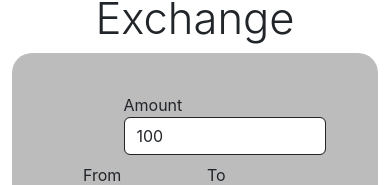
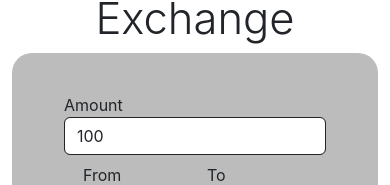
Before and after one commit to barakgoren/React-Course-Final, a React (Create React App) app: page / in a window 390 px wide. Shown: the part 112-297 px from the top of the page. Built offline with nearby package versions, Linux system fonts and the light colour scheme; no server answers.

Commit message:
improving mobile version

```diff
--- a/src/App.css
+++ b/src/App.css
@@ -30,12 +30,15 @@
 .amount {
     max-width: 600px;
 }
-.amount-container {
-    display: flex;
-    justify-content: center;
-    flex-direction: column;
-    padding-left: 25%;
+@media screen and (min-width: 991px) {
+    .amount-container {
+        display: flex;
+        justify-content: center;
+        flex-direction: column;
+        padding-left: 25%;
+    }
 }
+
 .select-container {
     max-width: 200px;
     min-width: 100px;
```
